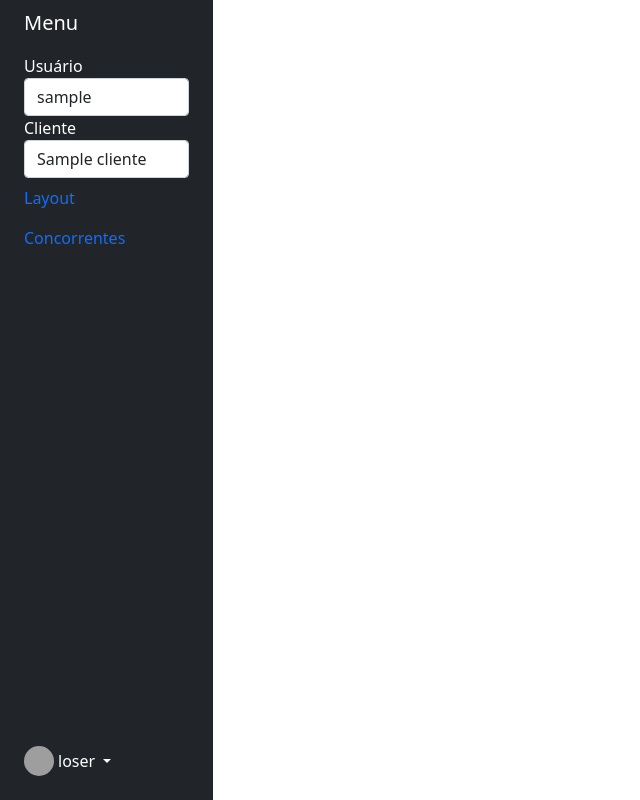
After one commit to romassoares/migracao_sistema, a PHP site: template views/includes/menu_lateral.php in a window 1280 px wide. The commit adds this page. Shown: the whole page, without its empty margins (0-640 px from the left). Run offline with PHP 8.4, Linux system fonts and the light colour scheme; the template is opened without the code that fills it: most values are stand-ins (such as "Sample title", 1, 10 or a date in 2020); some libraries are stand-ins or nearby versions; grey boxes are pictures that could not be loaded.

Commit message:
funcionamento basico para navegação no sistema

```diff
--- /dev/null
+++ b/app/core/includes.php
@@ -0,0 +1,4 @@
+<?php
+
+include_once './app/core/load_env.php';
+include_once './app/core/methods.php';
--- /dev/null
+++ b/views/concorrentes/index.php
@@ -0,0 +1,3 @@
+<div class="bg-primary">
+    concorrente index
+</div>
--- /dev/null
+++ b/views/includes/menu_lateral.php
@@ -0,0 +1,72 @@
+<div class="container-fluid">
+    <div class="row flex-nowrap">
+        <div class="col-auto col-md-3 col-xl-2 px-sm-2 px-0 bg-dark">
+            <div class="d-flex flex-column align-items-center align-items-sm-start px-3 pt-2 text-white min-vh-100">
+                <a href="" class="d-flex align-items-center pb-3 mb-md-0 me-md-auto text-white text-decoration-none">
+                    <span class="fs-5 d-none d-sm-inline">Menu</span>
+                </a>
+                <ul class="nav nav-pills flex-column mb-sm-auto mb-0 align-items-center align-items-sm-start" id="menu">
+                    <li class="nav-item d-flex">
+                        <div class="form-group">
+                            <label for="">Usuário</label>
+                            <input type="text" class="form-control" value="<?php echo $data['usuario']->login_usuario ?>">
+                        </div>
+                    </li>
+                    <li class="nav-item d-flex">
+                        <div class="form-group">
+                            <label for="">Cliente</label>
+                            <input type="text" class="form-control" value="<?php echo $data['cliente']->nome_cliente ?>">
+                        </div>
+                    </li>
+                    <li class="nav-item d-flex">
+                        <a onclick="navigate('layout/index.php')" class="nav-link px-0"> <span class="d-none d-sm-inline">Layout</span> </a>
+                    </li>
+                    <li class="nav-item d-flex">
+                        <a onclick="navigate('concorrentes/index.php')" class="nav-link px-0"> <span class="d-none d-sm-inline">Concorrentes</span> </a>
+                    </li>
+                    <!-- <li>
+                        <a href="#submenu1" data-bs-toggle="collapse" class="nav-link px-0 align-middle">
+                            <i class="fs-4 bi-speedometer2"></i> <span class="ms-1 d-none d-sm-inline">Dashboard</span> </a>
+                        <ul class="collapse show nav flex-column ms-1" id="submenu1" data-bs-parent="#menu">
+                            <li class="w-100">
+                                <a href="#" class="nav-link px-0"> <span class="d-none d-sm-inline">Item</span> 1 </a>
+                            </li>
+                            <li>
+                                <a href="#" class="nav-link px-0"> <span class="d-none d-sm-inline">Item</span> 2 </a>
+                            </li>
+                        </ul>
+                    </li> -->
+                    <!-- ============================== -->
+                    <!-- ============================== -->
+                    <!-- <li>
+                        <a href="#submenu2" data-bs-toggle="collapse" class="nav-link px-0 align-middle ">
+                            <i class="fs-4 bi-bootstrap"></i> <span class="ms-1 d-none d-sm-inline">Bootstrap</span></a>
+                        <ul class="collapse nav flex-column ms-1" id="submenu2" data-bs-parent="#menu">
+                            <li class="w-100">
+                                <a href="#" class="nav-link px-0"> <span class="d-none d-sm-inline">Item</span> 1</a>
+                            </li>
+                            <li>
+                                <a href="#" class="nav-link px-0"> <span class="d-none d-sm-inline">Item</span> 2</a>
+                            </li>
+                        </ul>
+                    </li> -->
+
+                </ul>
+                <hr>
+                <div class="dropdown pb-4">
+                    <a href="#" class="d-flex align-items-center text-white text-decoration-none dropdown-toggle" id="dropdownUser1" data-bs-toggle="dropdown" aria-expanded="false">
+                        <img src="https://github.com/mdo.png" alt="hugenerd" width="30" height="30" class="rounded-circle">
+                        <span class="d-none d-sm-inline mx-1">loser</span>
+                    </a>
+                    <ul class="dropdown-menu dropdown-menu-dark text-small shadow">
+                        <li><a class="dropdown-item" href="#">New project...</a></li>
+                        <li><a class="dropdown-item" href="#">Settings</a></li>
+                        <li><a class="dropdown-item" href="#">Profile</a></li>
+                        <li>
+                            <hr class="dropdown-divider">
+                        </li>
+                        <li><a class="dropdown-item" onclick="logout()">Sign out</a></li>
+                    </ul>
+                </div>
+            </div>
+        </div>
--- a/views/js/functions.js
+++ b/views/js/functions.js
@@ -1,4 +1,12 @@
 $(document).ready(function () {
+
+    let params = new URLSearchParams(window.location.search);
+    let param = params.get('pagina');
+
+    if (param !== null && param !== '') {
+        param = param.replace('_', '/')
+        navigate(param + '.php')
+    }
 
     setTimeout(function () {
         window.scrollTo(0, 0);
@@ -16,3 +24,24 @@ async function logout() {
         return;
     }
 }
+
+function navigate(arquivo) {
+    var dir_padrao = './views/'
+    fetch(dir_padrao + arquivo)
+        .then(response => {
+            if (!response.ok) throw new Error('Erro ao carregar conteúdo');
+            return response.text();
+        })
+        .then(html => {
+            const url = new URL(window.location);
+            arquivo = arquivo.replace('/', '_')
+            arquivo = arquivo.replace('.php', '')
+            url.searchParams.set('pagina', arquivo);
+            history.pushState({ pagina: arquivo }, '', url);
+            document.getElementById('conteudo').innerHTML = html;
+        })
+        .catch(error => {
+            document.getElementById('conteudo').innerHTML = '<p>Erro ao carregar conteúdo.</p>';
+            console.error(error);
+        });
+}
--- /dev/null
+++ b/views/layout/index.php
@@ -0,0 +1,3 @@
+<div class="bg-primary">
+    layout index
+</div>
```
Also changed, not shown: app/core/methods.php (+18 -25 lines), routes/route.php (+16 -7 lines), views/dashboard.php (+7 -4 lines).
